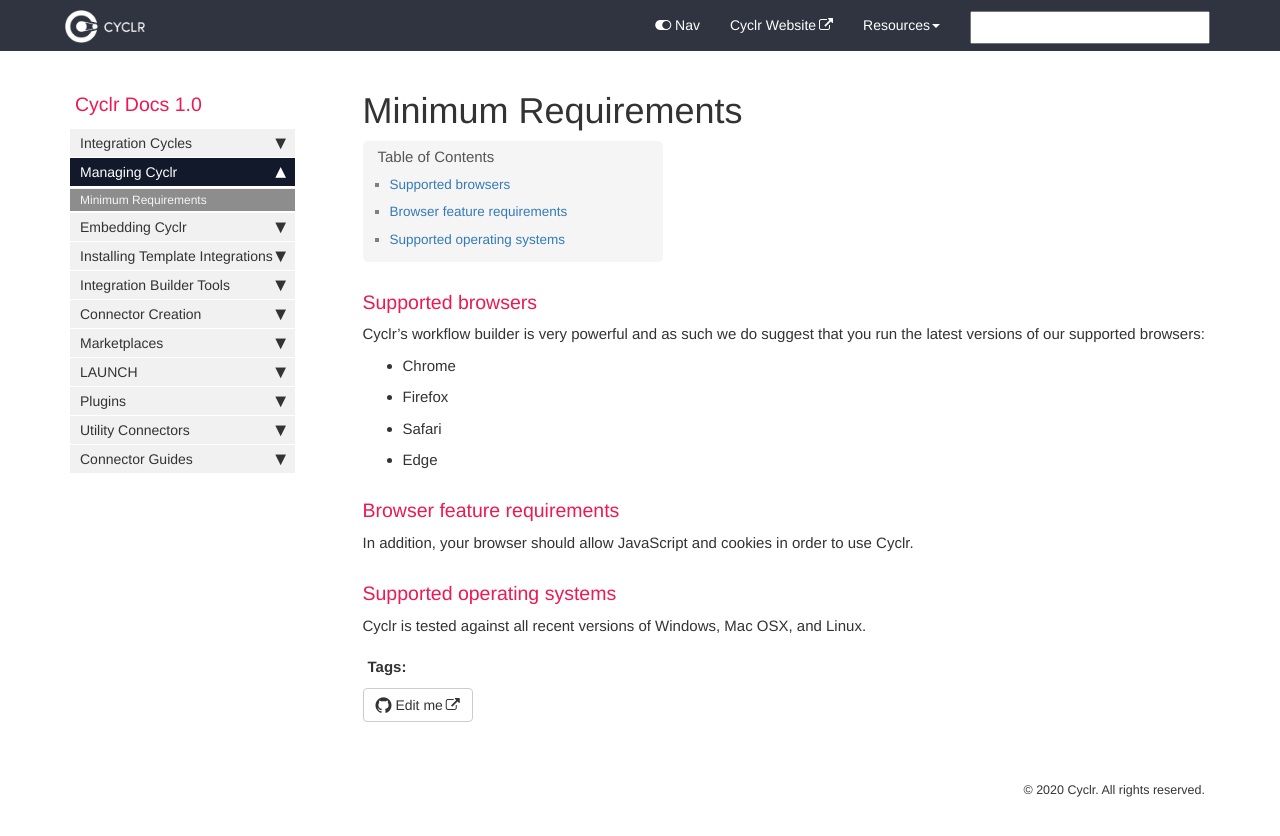
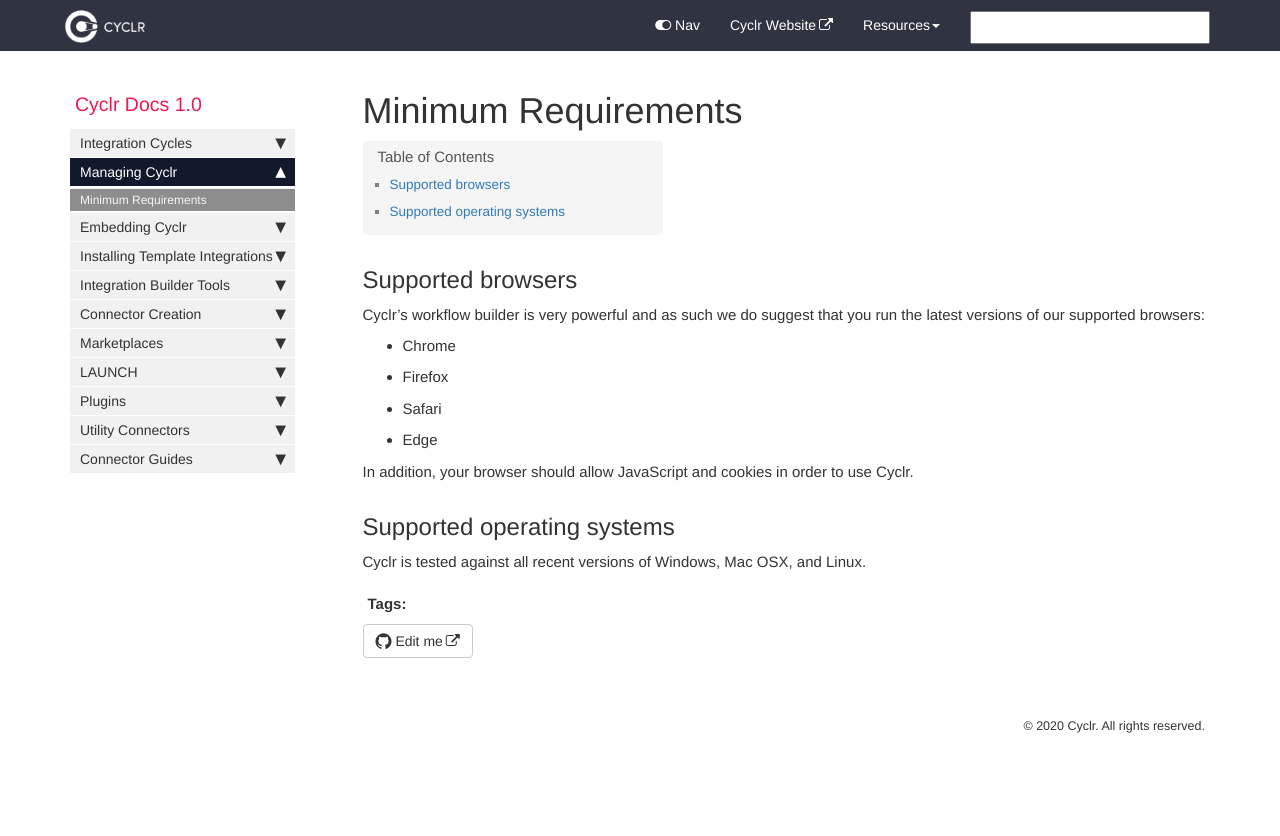
Before and after one commit to sneakysneak/docs, a Jekyll site: the page built from pages/getting-started/minimum-requirements.md, in a window 1280 px wide. Shown: the top 836 px of the page. Built offline with Jekyll 4.4.1, drawn with Linux system fonts in a browser that asks for light colours; nearby versions of some CDN libraries; comment, search, counter and statistics services are not loaded.

Commit message:
Update minimum-requirements.md

```diff
--- a/pages/getting-started/minimum-requirements.md
+++ b/pages/getting-started/minimum-requirements.md
@@ -6,7 +6,7 @@ tags: [managing-cyclr]
 
 ---
 
-### Supported browsers
+## Supported browsers
 
 Cyclr’s workflow builder is very powerful and as such we do suggest that you run the latest versions of our supported browsers:
 
@@ -15,10 +15,8 @@ Cyclr’s workflow builder is very powerful and as such we do suggest that you r
 *   Safari
 *   Edge
 
-### Browser feature requirements
-
 In addition, your browser should allow JavaScript and cookies in order to use Cyclr.
 
-### Supported operating systems
+## Supported operating systems
 
 Cyclr is tested against all recent versions of Windows, Mac OSX, and Linux.
```
